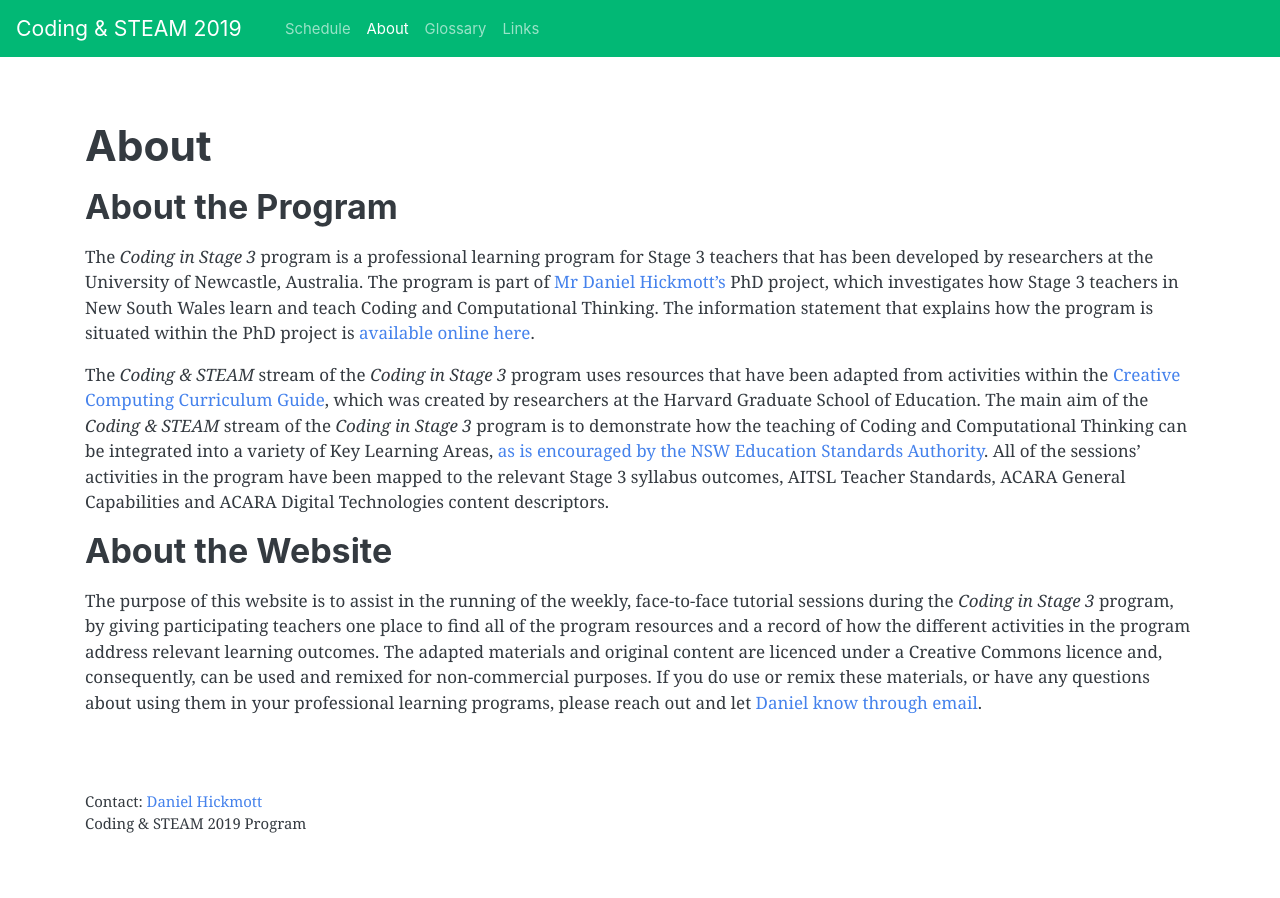
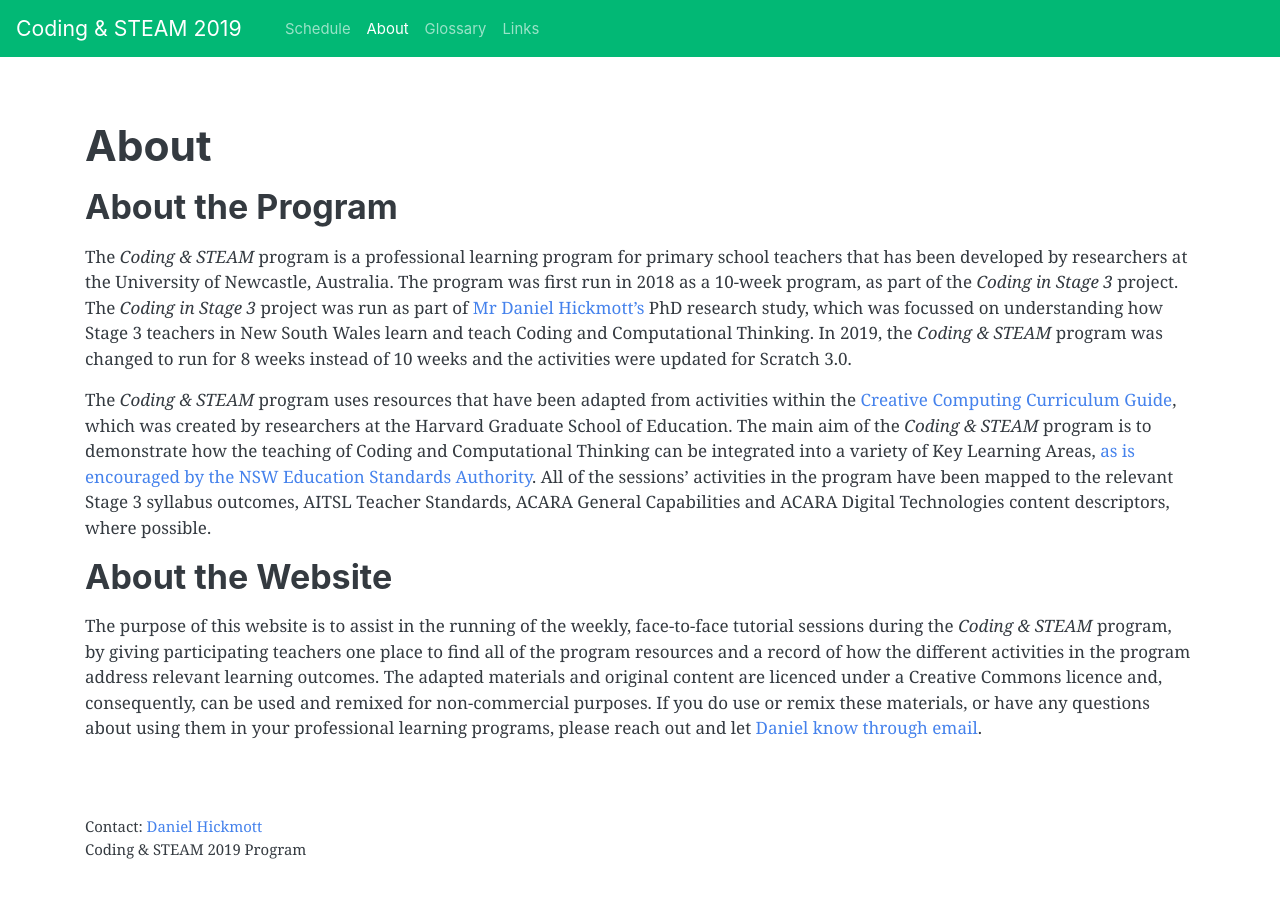
Before and after one commit to cs4s/steam-2019, a Jekyll site: the page built from about.md, in a window 1280 px wide and 934 px high. Shown: the top 898 px of the window. Built offline with Jekyll 4.4.1, drawn with Linux system fonts in a browser that asks for light colours.

Commit message:
Changes the About page with information relevant to Coding & STEAM 2019

```diff
--- a/about.md
+++ b/about.md
@@ -7,10 +7,17 @@ title: Coding & STEAM 2019 - About
 
 ## About the Program
 
-The *Coding in Stage 3* program is a professional learning program for Stage 3 teachers that has been developed by researchers at the University of Newcastle, Australia. The program is part of [Mr Daniel Hickmott's](https://www.newcastle.edu.au/profile/daniel-hickmott-uon){: target="_blank" } PhD project, which investigates how Stage 3 teachers in New South Wales learn and teach Coding and Computational Thinking. The information statement that explains how the program is situated within the PhD project is [available online here](https://cs4s.github.io/docs/coding_for_primary_pl_stage1_information_statement.pdf){: target="_blank" }.
+The *Coding & STEAM* program is a professional learning program for primary school teachers that has been developed by researchers at the University of Newcastle, Australia.
+The program was first run in 2018 as a 10-week program, as part of the *Coding in Stage 3* project.
+The *Coding in Stage 3* project was run as part of [Mr Daniel Hickmott's](https://www.newcastle.edu.au/profile/daniel-hickmott-uon){: target="_blank" } PhD research study, which was focussed on understanding how Stage 3 teachers in New South Wales learn and teach Coding and Computational Thinking.
+In 2019, the *Coding & STEAM* program was changed to run for 8 weeks instead of 10 weeks and the activities were updated for Scratch 3.0.
 
-The *Coding & STEAM* stream of the *Coding in Stage 3* program uses resources that have been adapted from activities within the [Creative Computing Curriculum Guide](http://scratched.gse.harvard.edu/guide/){: target="_blank" }, which was created by researchers at the Harvard Graduate School of Education. The main aim of the *Coding & STEAM* stream of the *Coding in Stage 3* program is to demonstrate how the teaching of Coding and Computational Thinking can be integrated into a variety of Key Learning Areas, [as is encouraged by the NSW Education Standards Authority](http://educationstandards.nsw.edu.au/wps/portal/nesa/k-10/learning-areas/technologies/coding-across-the-curriculum){: target="_blank" }.  All of the sessions' activities in the program have been mapped to the relevant Stage 3 syllabus outcomes, AITSL Teacher Standards, ACARA General Capabilities and ACARA Digital Technologies content descriptors.
+The *Coding & STEAM* program uses resources that have been adapted from activities within the [Creative Computing Curriculum Guide](http://scratched.gse.harvard.edu/guide/){: target="_blank" }, which was created by researchers at the Harvard Graduate School of Education.
+The main aim of the *Coding & STEAM* program is to demonstrate how the teaching of Coding and Computational Thinking can be integrated into a variety of Key Learning Areas, [as is encouraged by the NSW Education Standards Authority](http://educationstandards.nsw.edu.au/wps/portal/nesa/k-10/learning-areas/technologies/coding-across-the-curriculum){: target="_blank" }.
+All of the sessions' activities in the program have been mapped to the relevant Stage 3 syllabus outcomes, AITSL Teacher Standards, ACARA General Capabilities and ACARA Digital Technologies content descriptors, where possible.
 
 ## About the Website
 
-The purpose of this website is to assist in the running of the weekly, face-to-face tutorial sessions during the *Coding in Stage 3* program, by giving participating teachers one place to find all of the program resources and a record of how the different activities in the program address relevant learning outcomes. The adapted materials and original content are licenced under a Creative Commons licence and, consequently, can be used and remixed for non-commercial purposes. If you do use or remix these materials, or have any questions about using them in your professional learning programs, please reach out and let [Daniel know through email](mailto:daniel.hickmott@uon.edu.au?subject=Coding%20in%20Stage%203%20Materials).
+The purpose of this website is to assist in the running of the weekly, face-to-face tutorial sessions during the *Coding & STEAM* program, by giving participating teachers one place to find all of the program resources and a record of how the different activities in the program address relevant learning outcomes.
+The adapted materials and original content are licenced under a Creative Commons licence and, consequently, can be used and remixed for non-commercial purposes.
+If you do use or remix these materials, or have any questions about using them in your professional learning programs, please reach out and let [Daniel know through email](mailto:daniel.hickmott@uon.edu.au?subject=Coding%20and%20STEAM%20Materials).
```
